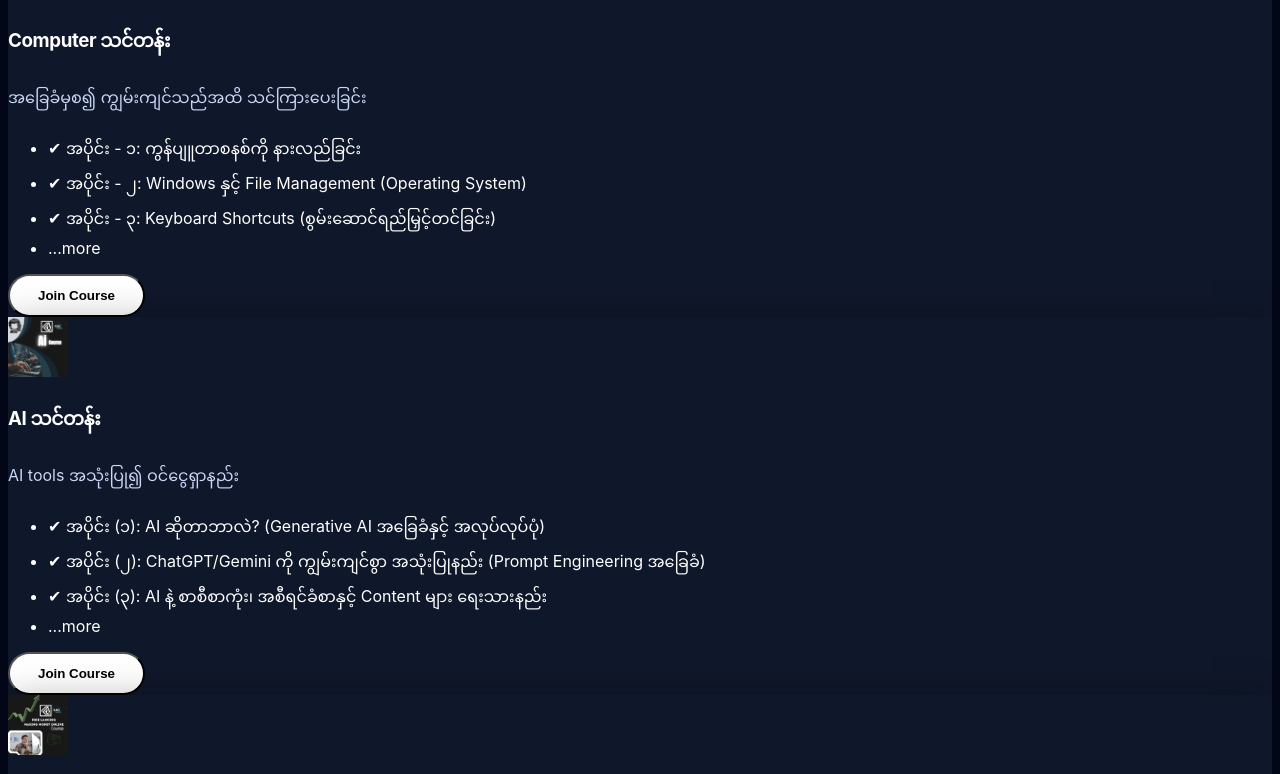
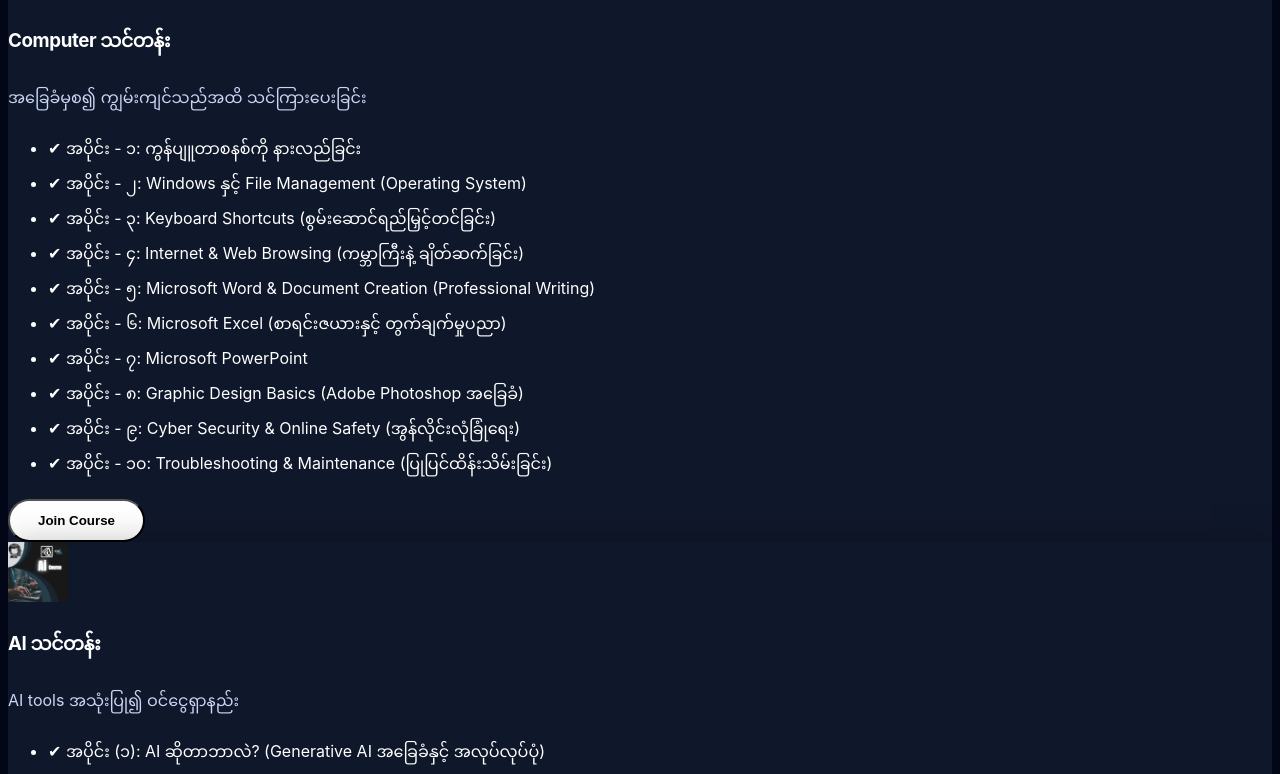
Before and after one commit to ayechanaung12723-star/kac4youth, a Next.js app: page / in a window 1280 px wide. Shown: the part 1140-1914 px from the top of the page. Built offline with nearby package versions, Linux system fonts and the light colour scheme.

Commit message:
update icons

```diff
--- a/src/components/CourseCard.tsx
+++ b/src/components/CourseCard.tsx
@@ -1,22 +1,20 @@
-"use client";
-
 import Image from "next/image";
 
-interface CourseCardProps {
+type CourseCardProps = {
   course: {
     title: string;
     icon: string;
     description: string;
     topics: string[];
   };
-  onClick: (course: any) => void;
-}
+  onClick?: () => void; // onClick prop ထည့်
+};
 
 export default function CourseCard({ course, onClick }: CourseCardProps) {
   return (
     <div
       className="bg-[#0f172a] p-6 rounded-2xl soft-shadow hover-up cursor-pointer"
-      onClick={() => onClick(course)}
+      onClick={onClick} // click handler
     >
       {/* ICON */}
       <div className="mb-4">
@@ -35,12 +33,11 @@ export default function CourseCard({ course, onClick }: CourseCardProps) {
       {/* DESCRIPTION */}
       <p className="text-slate-400 mb-4">{course.description}</p>
 
-      {/* TOPICS PREVIEW (first 3 only) */}
+      {/* TOPICS */}
       <ul className="text-sm text-slate-300 mb-6 space-y-1">
-        {course.topics.slice(0, 3).map((t, i) => (
+        {course.topics.map((t, i) => (
           <li key={i}>✔ {t}</li>
         ))}
-        {course.topics.length > 3 && <li>...more</li>}
       </ul>
 
       {/* BUTTON */}
```
